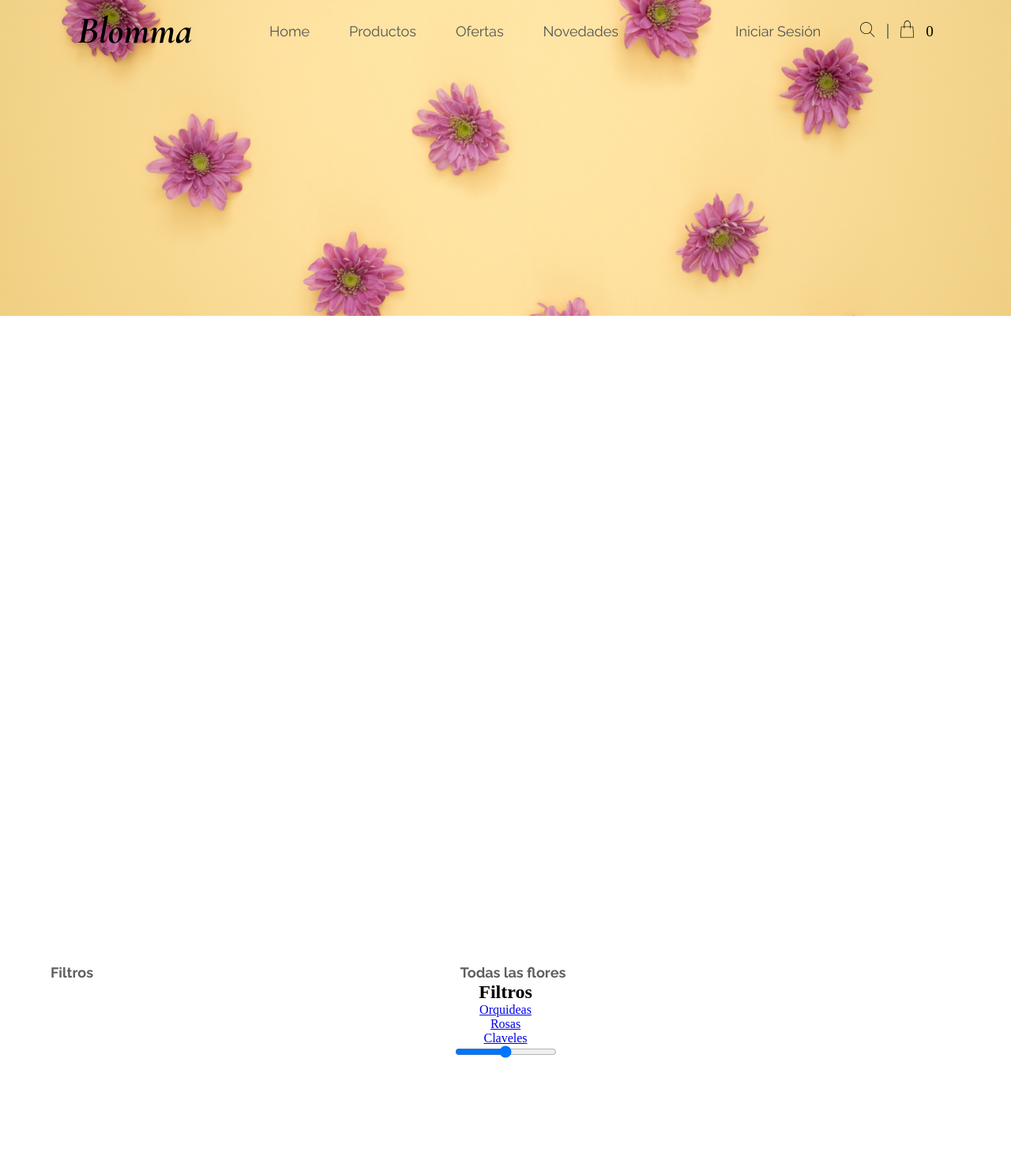
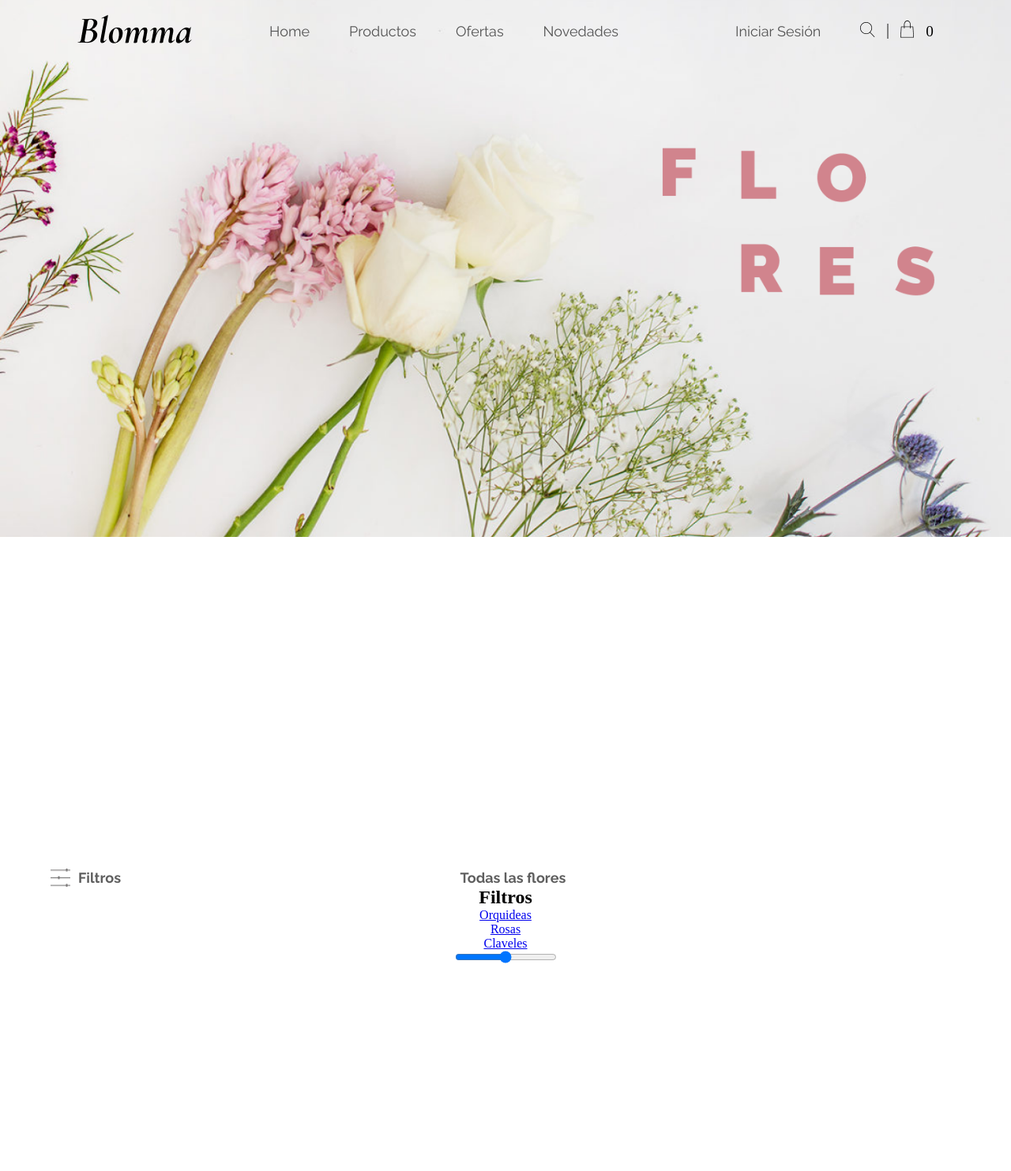
Before and after one commit to isabellajordan/jordan-bedoya-taller2, a Node server app: template views/store.handlebars in a window 1280 px wide. Shown: the top 1483 px of the page at 79% size. After the commit the page ends 1220 px from the top, so only its background shows below. Run offline with Node 20, Linux system fonts and the light colour scheme; the template is opened without the code that fills it, so the values that code supplies are empty; style sheets or scripts are compiled from the project's sources; some libraries are stand-ins or nearby versions.

Commit message:
Se mejoran los estilos del store. Falta poner menu lateral

```diff
--- a/public/style/store.scss
+++ b/public/style/store.scss
@@ -65,7 +65,7 @@
 
   &__banner {
     width: 100%;
-    flex-basis: 100%;
+    flex-basis: auto;
     flex-grow: 0;
     flex-shrink: 0;
   }
@@ -75,7 +75,7 @@
     justify-content: flex-start;
     align-content: flex-start;
     align-items: flex-start;
-    height: 50vh;
+    height: 85vh;
     width: 100%;
     //  background-image: url(/images/banner1.png);
     // background-size: cover;
@@ -186,9 +186,20 @@
       width: 100%;
       height: auto;
 
+
       &__filtro {
         width: 45%;
         height: auto;
+        display: flex;
+
+
+
+
+        &__link{
+          display: flex;
+          text-decoration: none;
+
+        }
 
         &__texto {
           font-family: "Raleway", sans-serif;
@@ -197,7 +208,19 @@
           font-weight: bold;
           font-size: 18px;
           line-height: 23px;
+          text-decoration: none;
+
+
         }
+
+        &__icono{
+          display: flex;
+          margin-right: 10px;
+          width: 100%;
+
+        }
+
+
       }
 
       &__todas {
@@ -235,24 +258,27 @@
         justify-content: flex-start;
         align-items: center;
         align-content: center;
+        margin-bottom: 30px;
 
         &__contenido {
           display: flex;
           flex-direction: column;
           justify-content: space-around;
           align-items: center;
-         // background: yellow;
           font-family: "Open Sans", sans-serif;
           text-decoration: none;
+
 
         }
 
         &__nombre{
+          margin-top: 8px;
           font-style: normal;
           font-weight: normal;
           font-size: 18px;
           line-height: 23px;
           color: #7C7A7A;
+          margin-bottom: 5px;
         }
 
         &__precio{
@@ -261,7 +287,10 @@
 font-size: 24px;
 line-height: 30px;
 color: $colorTitulos;
+margin-bottom: 5px;
         }
+
+
 
       }
     }
--- a/views/store.handlebars
+++ b/views/store.handlebars
@@ -19,7 +19,7 @@
 
         <section class="app__banner">
 
-            <div class="app__bannerimg" data-src="/images/banner_store.jpg" data-pos-x="left" data-parallax>
+            <div class="app__bannerimg" data-src="/images/banner_store.png" data-pos-x="left" data-parallax>
 
                 <header class="app__header">
                     <nav class="app__nav">
@@ -73,10 +73,13 @@
 
 <div class="app__tienda__titulo">
 
+
     <div class="app__tienda__titulo__filtro">
 
+<a href="#" class="app__tienda__titulo__filtro__link">
+    <img class="app__tienda__titulo__filtro__icono" src="/images/filtro.png" alt="">
 <h3 class="app__tienda__titulo__filtro__texto">Filtros</h3>
-
+</a>
     </div>
 
     <div class="app__tienda__titulo__todas">
@@ -112,7 +115,7 @@
                     <img class= "app__tienda__contProd__producto__imagen" src="../{{imagen.[0]}}" width="410px">
                     <h3 class="app__tienda__contProd__producto__nombre">{{nombre}}</h3>
                     <p class="app__tienda__contProd__producto__precio">{{precio}} COP</p>
-                    <p class="app__tienda__contProd__producto__tipo">{{tipo}}</p>
+
 
                 </a>
 
```
Also changed, not shown: public/images/banner_store.jpg (deleted), public/images/banner_store.png (added), public/images/filtro.png (added).
